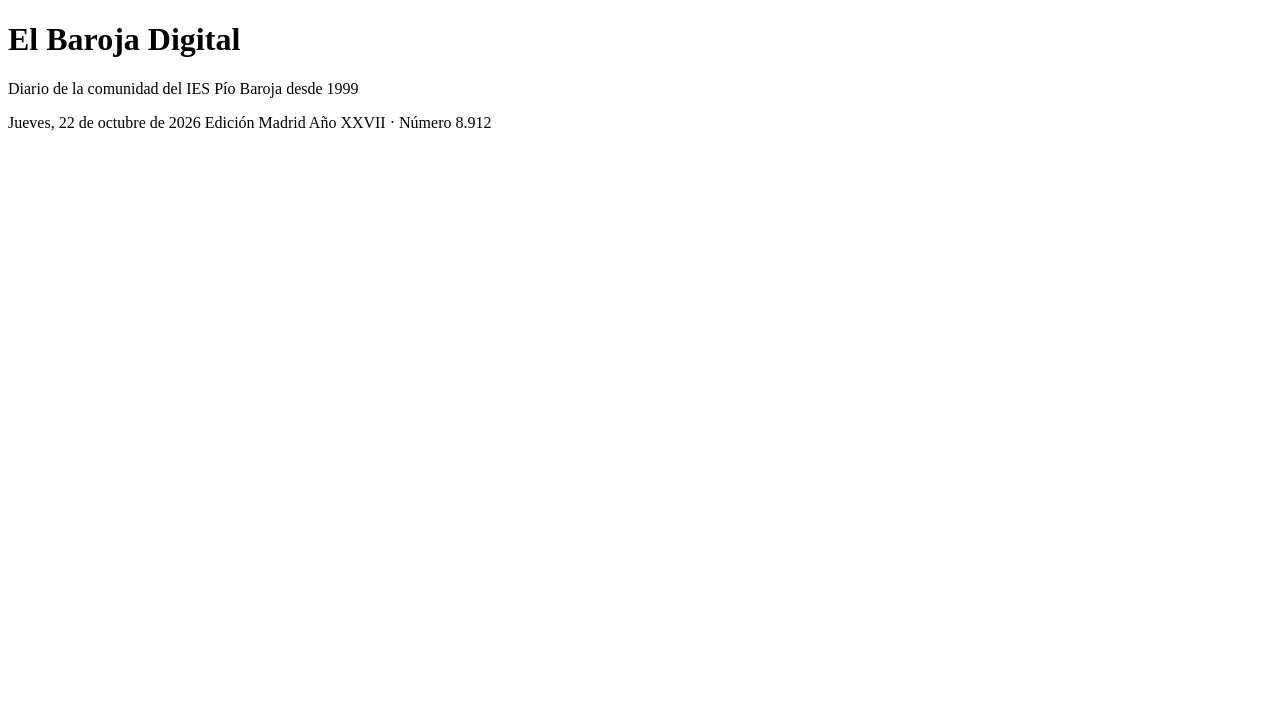
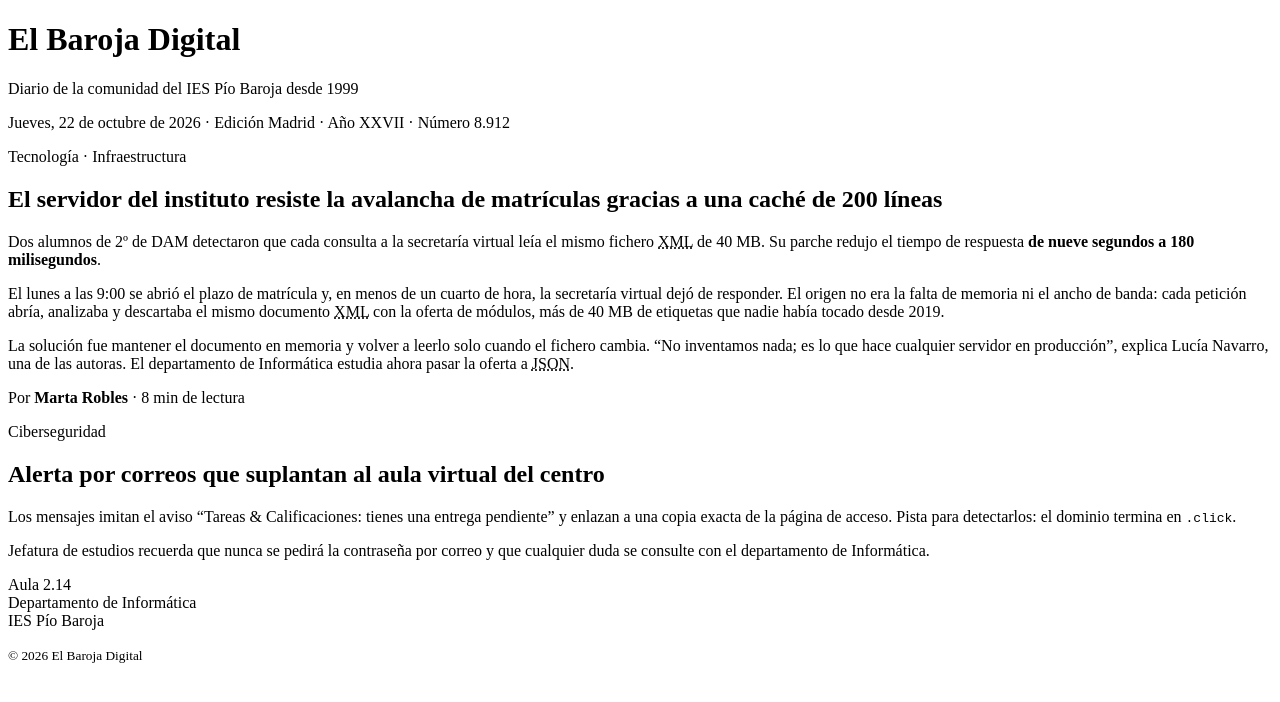
Before and after one commit to tsukigroza/baroja-digital, a plain HTML site: page index.html in a window 1280 px wide. Drawn offline with Linux system fonts and the light colour scheme.

Commit message:
Tercer Ejercicio

```diff
--- a/index.html
+++ b/index.html
@@ -14,8 +14,31 @@
     <body>
         <h1>El Baroja Digital</h1>
         <p>Diario de la comunidad del IES Pío Baroja desde 1999</p>
-        <p>Jueves, 22 de octubre de 2026
-            Edición Madrid
-            Año XXVII · Número 8.912</p>
+        <p>Jueves, 22 de octubre de 2026 · Edición Madrid · Año XXVII · Número 8.912</p>
+
+        <p>Tecnología · Infraestructura</p>
+
+        <h2>El servidor del instituto resiste la avalancha de matrículas gracias a una caché de 200 líneas</h2>
+        <p>Dos alumnos de 2º de DAM detectaron que cada consulta a la secretaría virtual leía el mismo fichero <abbr title="eXtensible Markup Language">XML</abbr> de 40 MB.
+            Su parche redujo el tiempo de respuesta <strong>de nueve segundos a 180 milisegundos</strong>.</p>
+        <p>El lunes a las 9:00 se abrió el plazo de matrícula y, en menos de un cuarto de hora, la secretaría virtual dejó de responder.
+            El origen no era la falta de memoria ni el ancho de banda: cada petición abría, analizaba y descartaba el mismo documento <abbr title="eXtensible Markup Language">XML</abbr> con la oferta de módulos, más de 40 MB de etiquetas que nadie había tocado desde 2019.</p>
+        <p>La solución fue mantener el documento en memoria y volver a leerlo solo cuando el fichero cambia. <q>No inventamos nada; es lo que hace cualquier servidor en producción</q>, explica Lucía Navarro, una de las autoras.
+            El departamento de Informática estudia ahora pasar la oferta a <abbr title="JavaScript Object Notation">JSON</abbr>. </p>
+        <p>Por <strong>Marta Robles</strong> · 8 min de lectura</p>
+
+
+        <p>Ciberseguridad</p>
+        <h2>Alerta por correos que suplantan al aula virtual del centro</h2>
+        <p>Los mensajes imitan el aviso <q>Tareas &amp; Calificaciones: tienes una entrega pendiente</q> y enlazan a una copia exacta de la página de acceso. Pista para detectarlos: el dominio termina en <code>.click</code>.</p>
+
+        <p>Jefatura de estudios recuerda que nunca se pedirá la contraseña por correo y que cualquier duda se consulte con el departamento de Informática.</p>
+
+
+        <p>Aula 2.14<br>
+        Departamento de Informática<br>
+        IES Pío Baroja</p>
+
+        <p><small>&copy; 2026 El Baroja Digital</small></p>
     </body>
 </html>
```
